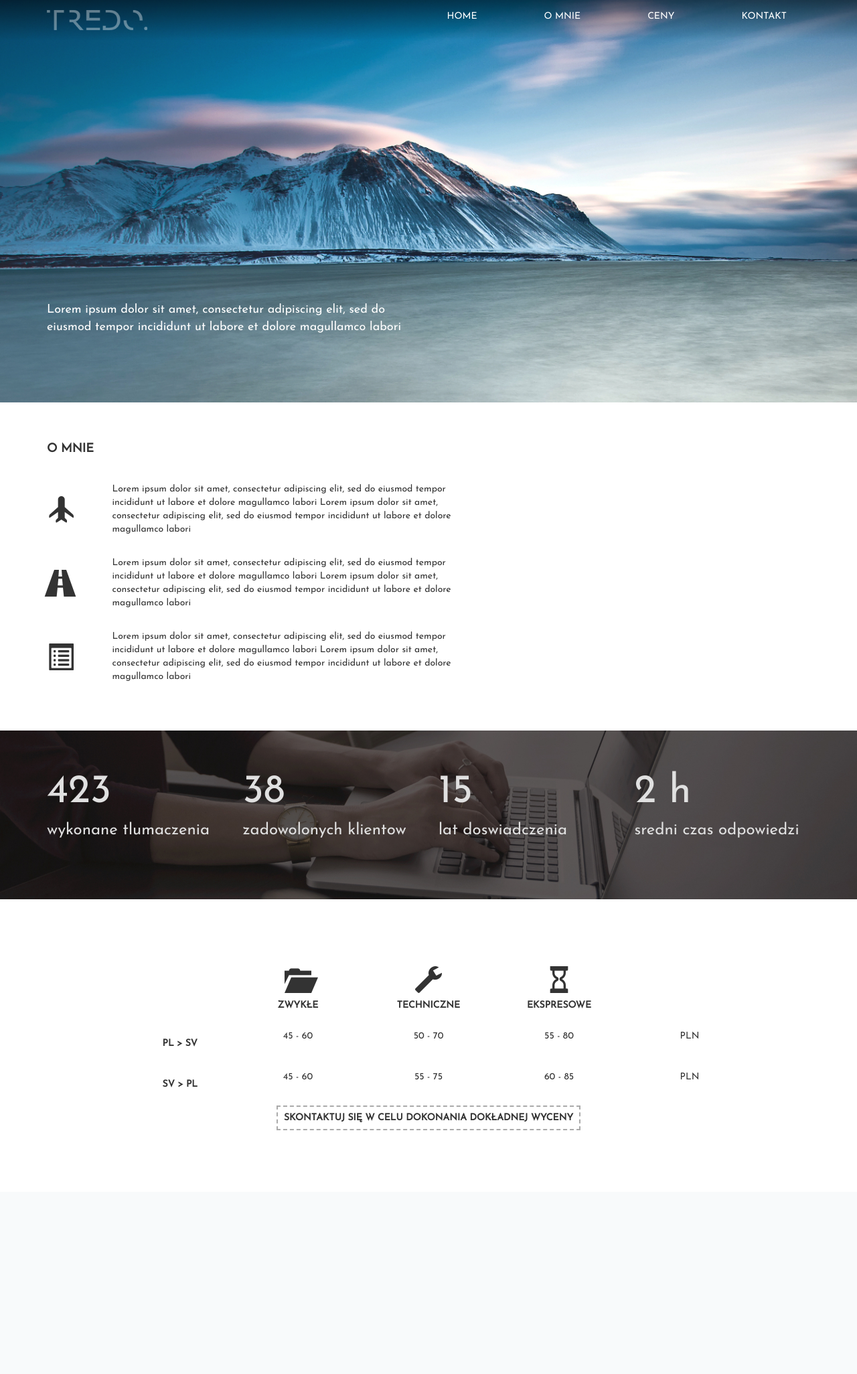
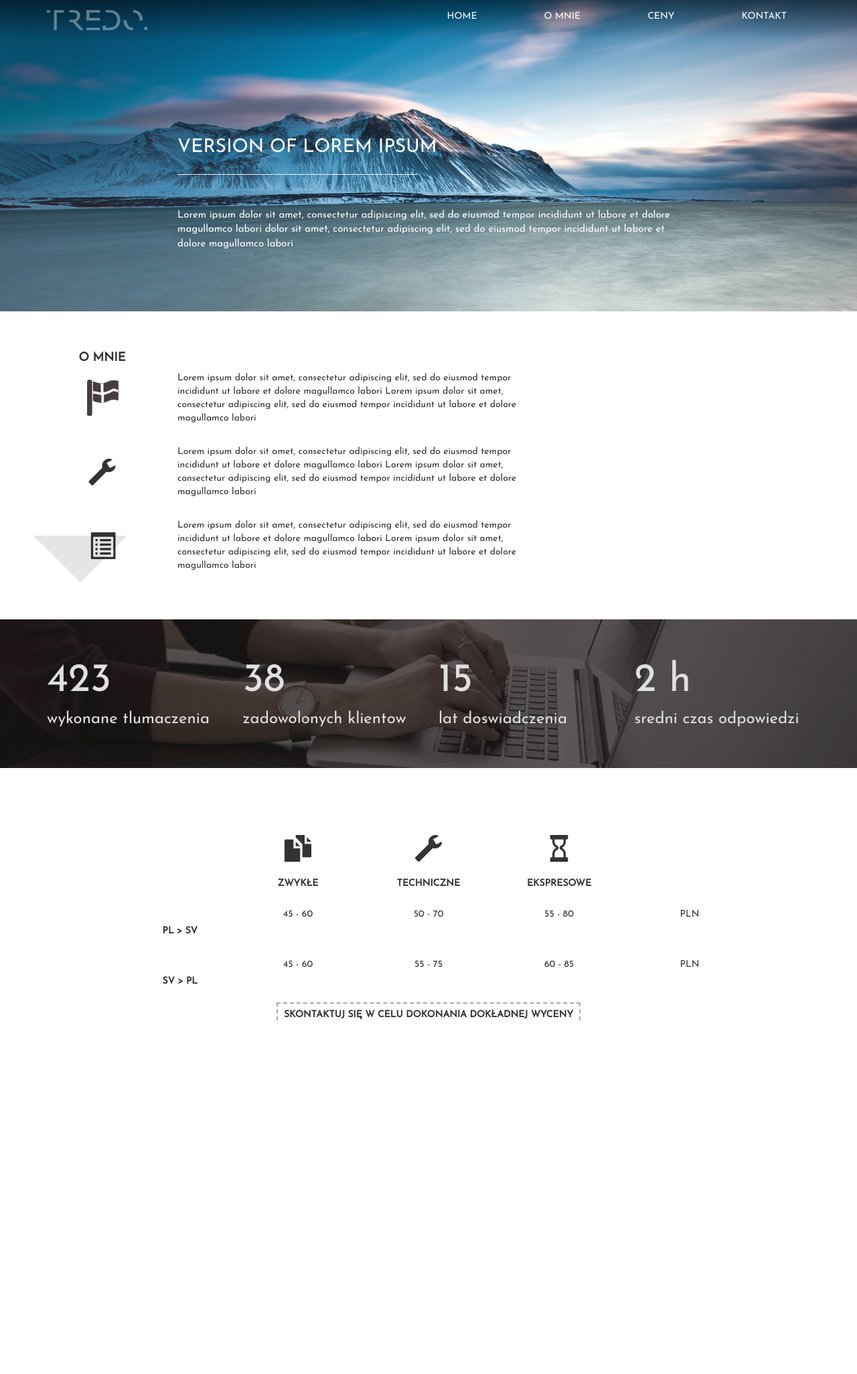
Before and after one commit to MarekReven/tredo, a Django app: page /tredo/ in a window 1280 px wide. Shown: the whole page at 67% size. Before the commit the page ends 1688 px from the top, so only its background shows below. Run offline with Django 3.2, Linux system fonts and the light colour scheme; some libraries are stand-ins or nearby versions.

Commit message:
Commit 23.08

```diff
--- a/templates/tredo/index.html
+++ b/templates/tredo/index.html
@@ -47,16 +47,29 @@
 
     <!--<img class="background_image" src="{{STATIC_URL}}/img/iceland.jpg" alt="iceland_picture">-->
     <div class="container">
-        <div class="row">
-            <div class="col-md-6">
+        <div class="header-intro">
 
-                <div class="header-intro">
-                Lorem ipsum dolor sit amet, consectetur adipiscing elit, sed do eiusmod tempor incididunt ut labore
-                et dolore magullamco labori
+            <div class="row">
+                <div class="col-md-8 col-md-offset-2 header-intro-title">
+                    <div>VERSION OF LOREM IPSUM</div>
                 </div>
+                <div class="col-md-4 col-md-offset-2 header-intro-title extra-bottom">
+                    <hr>
+                </div>
+            </div>
+            <div class="row">
+                <div class="col-md-8 col-md-offset-2 extra-top">
+                    <div>
+                    Lorem ipsum dolor sit amet, consectetur adipiscing elit, sed do eiusmod tempor incididunt ut labore
+                    et dolore magullamco labori dolor sit amet, consectetur adipiscing elit, sed do eiusmod tempor incididunt ut labore
+                    et dolore magullamco labori
+                    </div>
+                </div>
+            </div>
 
-            </div>
         </div>
+
+
     </div>
 
 </header>
@@ -66,24 +79,23 @@
     <div class="container">
 
         <div class="row">
-            <div class="col-md-4">
+            <div class="col-md-2 align-center">
 
                 <h4>O MNIE</h4>
 
             </div>
         </div>
 
-        <div class="row vertical-align">
-            <div class="col-md-1 glyphicon glyphicon-plane glyphicon-large"></div>
+        <div class="row vertical-align extra-bottom">
+            <div class="col-md-2 align-center"><img src="{{STATIC_URL}}/img/flaga.png" alt="flag_glyph"></div>
             <div class="col-md-6">Lorem ipsum dolor sit amet, consectetur adipiscing elit, sed do eiusmod tempor incididunt ut labore
                 et dolore magullamco labori Lorem ipsum dolor sit amet, consectetur adipiscing elit, sed do eiusmod tempor incididunt ut labore
                 et dolore magullamco labori</div>
 
         </div>
 
-        <div class="row vertical-align">
-            <div class="col-md-1 glyphicon glyphicon-road glyphicon-large">
-            </div>
+        <div class="row vertical-align extra-bottom">
+            <div class="col-md-2 align-center glyphicon glyphicon-wrench glyphicon-large"></div>
             <div class="col-md-6">
                 Lorem ipsum dolor sit amet, consectetur adipiscing elit, sed do eiusmod tempor incididunt ut labore
                 et dolore magullamco labori Lorem ipsum dolor sit amet, consectetur adipiscing elit, sed do eiusmod tempor incididunt ut labore
@@ -91,9 +103,8 @@
             </div>
         </div>
 
-        <div class="row vertical-align">
-            <div class="col-md-1 glyphicon glyphicon-list-alt glyphicon-large">
-            </div>
+        <div class="row vertical-align extra-bottom">
+            <div class="col-md-2 glyphicon glyphicon-list-alt glyphicon-large align-center"></div>
             <div class="col-md-6">
                 Lorem ipsum dolor sit amet, consectetur adipiscing elit, sed do eiusmod tempor incididunt ut labore
                 et dolore magullamco labori Lorem ipsum dolor sit amet, consectetur adipiscing elit, sed do eiusmod tempor incididunt ut labore
@@ -108,7 +119,7 @@
 <!--Statistics Section -->
 
 <div id="statistics-section">
-
+    <div class="arrow-down"></div>
     <div class="container">
         <div class="row">
 
@@ -145,9 +156,9 @@
 
         <div class="centered">
 
-            <div class="row">
+            <div class="row extra-bottom">
             <div class="col-md-3"></div>
-            <div class="col-md-2 glyphicon glyphicon-folder-open glyphicon-large">
+            <div class="col-md-2 glyphicon glyphicon-duplicate glyphicon-large">
                 <div class="name">ZWYKŁE</div>
             </div>
             <div class="col-md-2 glyphicon glyphicon-wrench glyphicon-large">
@@ -158,7 +169,7 @@
             </div>
             </div>
 
-            <div class="row">
+            <div class="row extra-bottom">
                 <div id="padded" class="col-md-3 name">PL > SV</div>
                 <div class="col-md-2">45 - 60</div>
                 <div class="col-md-2">50 - 70</div>
@@ -166,7 +177,7 @@
                 <div class="col-md-2 last">PLN</div>
             </div>
 
-            <div class="row">
+            <div class="row extra-bottom">
                 <div class="col-md-3 name">SV > PL</div>
                 <div class="col-md-2">45 - 60</div>
                 <div class="col-md-2">55 - 75</div>
@@ -186,6 +197,66 @@
 
 </div>
 
+<!--Contact-->
+<div id="contact-section">
+
+    <div class="container">
+
+        <div class="row centered title extra-bottom">
+            <div class="col-md-8 col-md-offset-2">
+                KONTAKT
+            </div>
+        </div>
+
+        <div class="row">
+            <div class="col-md-4 col-md-offset-2">
+
+                <form name="contact_us" id="contact_form" class="form-horizontal">
+                    <div class="row nobottom">
+                        <div class="col-md-6">
+                            <div class="form-group">
+                                <input type="text" class="form-control sharp-corners narrower" id="name_surname" placeholder="Imię i nazwisko...">
+                            </div>
+                        </div>
+                        <div class="col-md-6 no-left-padding">
+                            <div class="form-group">
+                                <input type="email" class="form-control sharp-corners narrower" id="email" placeholder="E-mail...">
+                            </div>
+                        </div>
+                    </div>
+                    <div class="row extra-bottom">
+                        <div class="col-md-12">
+                            <textarea type="text" class="form-control sharp-corners extra-high" id="message" placeholder="Napisz wiadomość..."></textarea>
+                        </div>
+                    </div>
+                    <div class="row">
+                        <div class="col-md-12 centered">
+                            <div class="border-dotted send-button">
+                                WYŚLIJ
+                            </div>
+                        </div>
+                    </div>
+                </form>
+            </div>
+            <div class="col-md-2 glyphicon glyphicon-globe glyphicon-large globe"></div>
+            <div class="col-md-2">
+
+                <div class="row">
+                    <div class="col-md-12 name">Zuzanna Ćwiąkała</div>
+                </div>
+                <div class="row">
+                    <div class="col-md-12">zuzanna.cwiakala@gmail.com<br>+48 121 121 121</div>
+                </div>
+                <div class="row">
+                    <div class="col-md-12">Księżycowa 5b/5<br>81-821 Sopot</div>
+                </div>
+
+            </div>
+        </div>
+    </div>
+
+</div>
+
 <!--- To here --->
 
 
@@ -195,3 +266,59 @@
 
 </body>
 </html>
+
+
+
+<!--
+        <div class="row">
+            <div class="col-md-4 col-md-offset-2">
+
+                <div class="form-horizontal">
+
+                    <form class="form-inline">
+                        <div class="form-group">
+                            <input type="text" class="class-lg-2" id="name_surname" placeholder="Imię i nazwisko...">
+                        </div>
+                        <div class="form-group">
+                            <input type="email" class="class-lg-2" id="email" placeholder="E-mail...">
+                        </div>
+                    </form>
+                    <form class="form-inline">
+                        <div class="form-group">
+                            <textarea type="text" class="form-control" id="message" placeholder="Napisz wiadomość..."></textarea>
+                        </div>
+                    </form>
+                 </div>
+             </div>
+        </div>
+
+
+        <!--<form class="form-horizontal">-->
+            <!--<form class="form-inline">-->
+<!--
+                <div class="row">
+                    <div class="col-md-2 col-md-offset-2">
+
+                        <input type="text" class="class-lg-2" id="name_surname" placeholder="Imię i nazwisko...">
+
+                    </div>
+
+                    <div class="col-md-2">
+
+                        <input type="email" class="class-lg-2" id="email" placeholder="E-mail...">
+
+                    </div>
+                </div>
+            </form>
+
+            <div class="row">
+
+                <div class="col-md-4 col-md-offset-2">
+
+                    <textarea type="text" class="form-control" id="message" placeholder="Napisz wiadomość..."></textarea>
+
+                </div>
+
+            </div>
+
+        </form>-->
--- a/tredo/static/css/styles.css
+++ b/tredo/static/css/styles.css
@@ -60,24 +60,32 @@ height: 100%;
 }
 
 .header-intro {
-padding-top: 450px;
-padding-bottom:70px;
+padding-top: 200px;
+padding-bottom:90px;
 color: #fff;
-font-size: 18px
+font-size: 15px
 }
 
+.header-intro-title {
+font-size: 28px;
+}
+
+.col-md-offset-2.extra-top {
+padding-top: 30px;
+}
 /*===ABOUT=== */
+
 
 #about-section .container {
 padding-top: 50px;
-padding-bottom: 40px
+padding-bottom: 40px;
 }
 
 .glyphicon-large {
 font-size: 40px;
 }
 
-.row {
+.row.extra-bottom {
 padding-bottom: 30px;
 }
 
@@ -90,7 +98,22 @@ padding-bottom: 30px;
 font-weight: bold;
 }
 
+#about-section .align-center{
+text-align: center;
+}
+
 /*===STATISTICS===*/
+
+.arrow-down {
+  width: 0;
+  height: 0;
+  border-left: 70px solid transparent;
+  border-right: 70px solid transparent;
+  border-top: 70px solid rgba(0,0,0,0.1);
+  position: absolute;
+  top:800px;
+
+}
 
 #statistics-section {
     background: url("../img/laptop1.jpg") no-repeat center center;
@@ -129,7 +152,7 @@ padding-left: 150px;
 .name {
 font-size: 14px;
 font-family: 'Josefin Sans';
-padding-top: 11px;
+padding-top: 25px;
 font-weight: bold;
 }
 
@@ -138,3 +161,56 @@ border: 2px dashed #aaa;
 display: inline;
 padding: 9px;
 }
+
+/*===CONTACT===*/
+
+#contact-section {
+    background: url("../img/laptop-contact.jpg") no-repeat center center;
+    background-size: cover;
+    background-attachment: fixed;
+    padding: 90px;
+    color: rgb(224, 224, 224);
+}
+
+#contact-section .title{
+font-size: 18px;
+}
+
+.form-horizontal .form-group {
+margin-left: 0px;
+margin-right: 0px;
+}
+
+.no-left-padding {
+padding-left: 0;
+}
+
+.sharp-corners {
+border-radius: 0;
+}
+
+textarea.form-control.extra-high {
+height: 100px;
+
+}
+
+.narrower {
+height: 25px;
+}
+
+.send-button {
+padding: 5px 65px;
+}
+
+.globe {
+text-align: right;
+min-height: 100px;
+line-height: 100px;
+}
+
+.col-md-12.name {
+    font-size: 21px;
+    font-weight: 700;
+    padding-bottom:10px;
+    padding-top: 0;
+}
```
Also changed, not shown: tredo/static/img/article.png (added), tredo/static/img/flaga.png (added), tredo/static/img/laptop-contact.jpg (added), tredo/static/img/trojkaty2.png (added), tredo/static/img/wrench.png (added).
